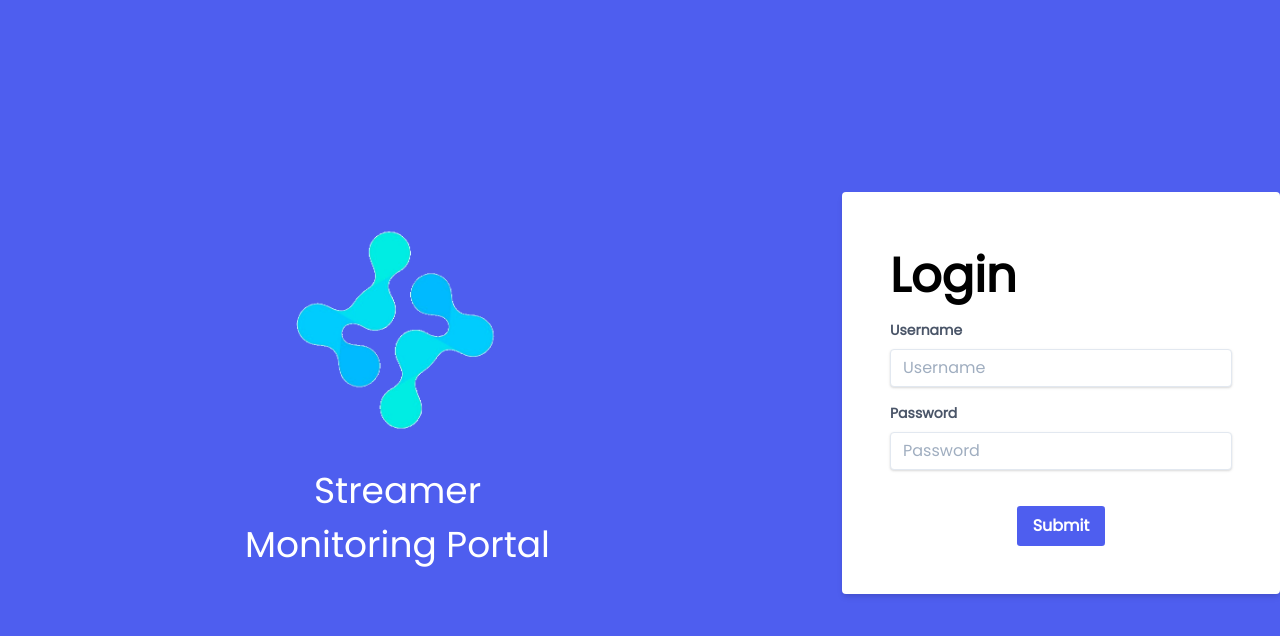
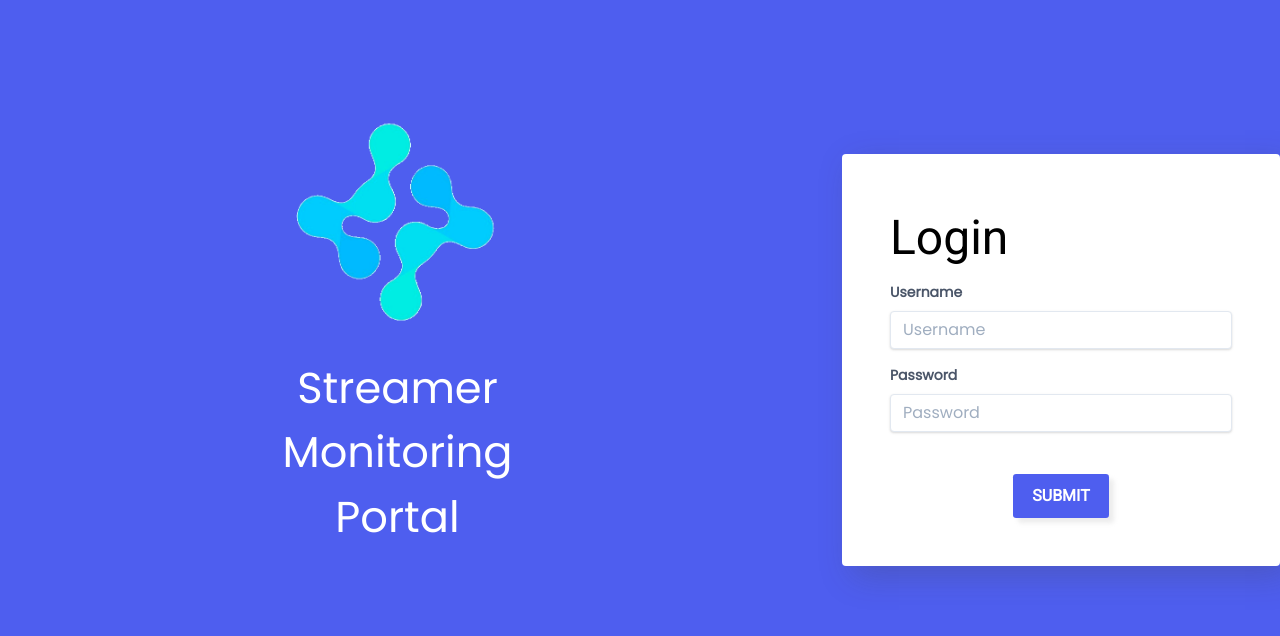
Before and after one commit to sarthakagrawal927/streamer-web, a React (Create React App) app: page /login in a window 1280 px wide. Shown: the top 636 px of the page. Built offline with nearby package versions, Linux system fonts and the light colour scheme.

Commit message:
added Input component, box shadows

```diff
--- a/src/App.jsx
+++ b/src/App.jsx
@@ -9,8 +9,8 @@ function App() {
         <>
             <Router>
                 <Switch>
+                    <Route exact path='/login' component={Login} />
                     <Route exact path='/' component={Home} />
-          <Route exact path='/login' component={Login} />
                 </Switch>
             </Router>
         </>
--- a/src/App.scss
+++ b/src/App.scss
@@ -1,7 +1,7 @@
 @import url("https://fonts.googleapis.com/css2?family=Poppins&display=swap");
-
+@import url("https://fonts.googleapis.com/css2?family=Roboto&display=swap");
 * {
-  margin: 0;
-  padding: 0;
-  font-family: "Poppins", sans-serif;
+    margin: 0;
+    padding: 0;
+    font-family: "Poppins", sans-serif;
 }
--- a/src/components/Button/Button.jsx
+++ b/src/components/Button/Button.jsx
@@ -1,7 +1,7 @@
 import React from "react";
 import "./Button.scss";
 const Button = ({ text }) => {
-  return <button className='btn btn-primary'>{text}</button>;
+    return <button className='btn btn-primary'>{text}</button>;
 };
 
 export default Button;
--- a/src/components/Button/Button.scss
+++ b/src/components/Button/Button.scss
@@ -1,9 +1,12 @@
 .btn {
-  width: 5.5em;
-  height: 2.5em;
+    width: 6em;
+    height: 2.8em;
     border-radius: 0.2rem;
     color: white;
     font-weight: 600;
+    font-family: "Roboto", sans-serif;
+    font-size: 1rem;
+    box-shadow: 5px 5px 4px rgba(183, 183, 183, 0.25);
     &-primary {
         background-color: #4e5eef;
     }
--- a/src/components/Form/Form.jsx
+++ b/src/components/Form/Form.jsx
@@ -1,39 +1,26 @@
-import React, { useState } from "react";
+import React from "react";
 import Button from "../Button/Button";
-
+import Input from "../Input/Input";
+import "./Form.scss";
 const Form = () => {
     return (
-    <div className='w-full '>
-      <form className='bg-white shadow-md rounded px-12  pt-12  pb-12 mb-1'>
-        <h1 className='text-5xl mb-2 font-semibold'>Login</h1>
-        <div className='mb-4'>
-          <label
-            className='block text-gray-700 text-sm font-bold mb-2'
-            for='username'>
-            Username
-          </label>
-          <input
-            className='shadow appearance-none border rounded w-full py-2 px-3 text-gray-700 leading-tight focus:outline-none focus:shadow-outline'
-            id='username'
+        <div className='w-full form-container'>
+            <form className='bg-white rounded px-12  pt-12  pb-12 mb-1'>
+                <h1 className='text-5xl mb-2 font-normal'>Login</h1>
+                <Input
+                    label='Username'
+                    placeholder='Username'
+                    name='username'
                     type='text'
-            placeholder='Username'
                 />
-        </div>
-        <div className='mb-6'>
-          <label
-            className='block text-gray-700 text-sm font-bold mb-2'
-            for='password'>
-            Password
-          </label>
-          <input
-            className='shadow appearance-none border rounded w-full py-2 px-3 text-gray-700 mb-3 leading-tight focus:outline-none focus:shadow-outline'
-            id='password'
+                <Input
+                    label='Password'
+                    placeholder='Password'
+                    name='password'
                     type='password'
-            placeholder='Password'
                 />
-        </div>
-        <div className='text-center'>
-          <Button text='Submit' />
+                <div className='text-center submit-button'>
+                    <Button text='SUBMIT' />
                 </div>
             </form>
         </div>
--- /dev/null
+++ b/src/components/Form/Form.scss
@@ -0,0 +1,11 @@
+.form-container {
+    box-shadow: 10px 10px 30px rgba(69, 69, 69, 0.25);
+}
+form {
+    h1 {
+        font-family: "Roboto", sans-serif;
+    }
+    .submit-button {
+        margin-top: 42px;
+    }
+}
--- /dev/null
+++ b/src/components/Input/Input.jsx
@@ -0,0 +1,21 @@
+import React from "react";
+
+const Input = ({ label, placeholder, name, type }) => {
+    return (
+        <div className='mb-4'>
+            <label
+                className='block text-gray-700 text-sm font-bold mb-2'
+                for={name}>
+                {label}
+            </label>
+            <input
+                className='shadow appearance-none border rounded w-full py-2 px-3 text-gray-700 leading-tight focus:outline-none focus:shadow-outline'
+                id={name}
+                type={type}
+                placeholder={placeholder}
+            />
+        </div>
+    );
+};
+
+export default Input;
--- a/src/pages/Login/Login.jsx
+++ b/src/pages/Login/Login.jsx
@@ -1,13 +1,13 @@
 import React from "react";
+import Form from "../../components/Form/Form";
 import "./Login.scss";
-import Form from "../../components/Form/Form";
 
 const Login = () => {
     return (
         <div className='container'>
             <div className='container-1'>
-        <img className='logo' src='/StreamerIcon.png' alt='' />
-        <h1 className='text-4xl text-white logo-text text-center '>
+                <img className='logo' src='/StreamerIcon.png' alt='logo' />
+                <h1 className='text-white text-center logo-text'>
                     Streamer Monitoring Portal
                 </h1>
             </div>
--- a/src/pages/Login/Login.scss
+++ b/src/pages/Login/Login.scss
@@ -9,23 +9,26 @@ body {
 
     &-1 {
         display: flex;
-    margin-top: 10%;
+        margin-top: 2%;
 
         justify-content: center;
         align-items: center;
         flex-direction: column;
     }
     &-2 {
-    margin-top: 15%;
+        margin-top: 12%;
 
         flex-direction: column;
+        .form {
+            box-shadow: 10px 10px 30px rgba(69, 69, 69, 0.25);
+        }
     }
 }
 
 .logo {
     width: 45%;
-
-  &-text {
+}
+.logo-text {
+    font-size: 2.7rem;
     max-width: 25vw;
 }
-}
```
Lines whose indentation alone changed are shown as unchanged.
